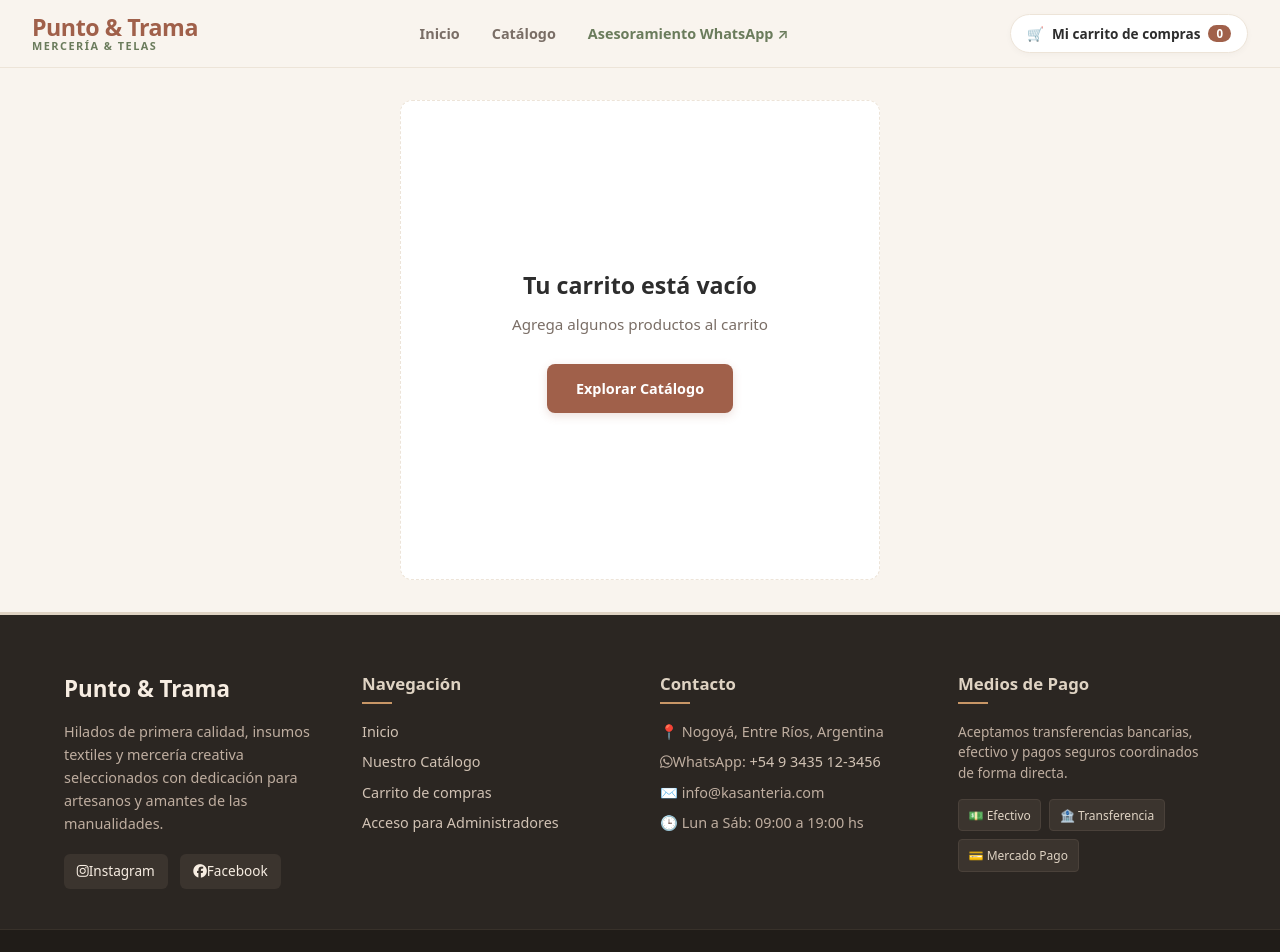
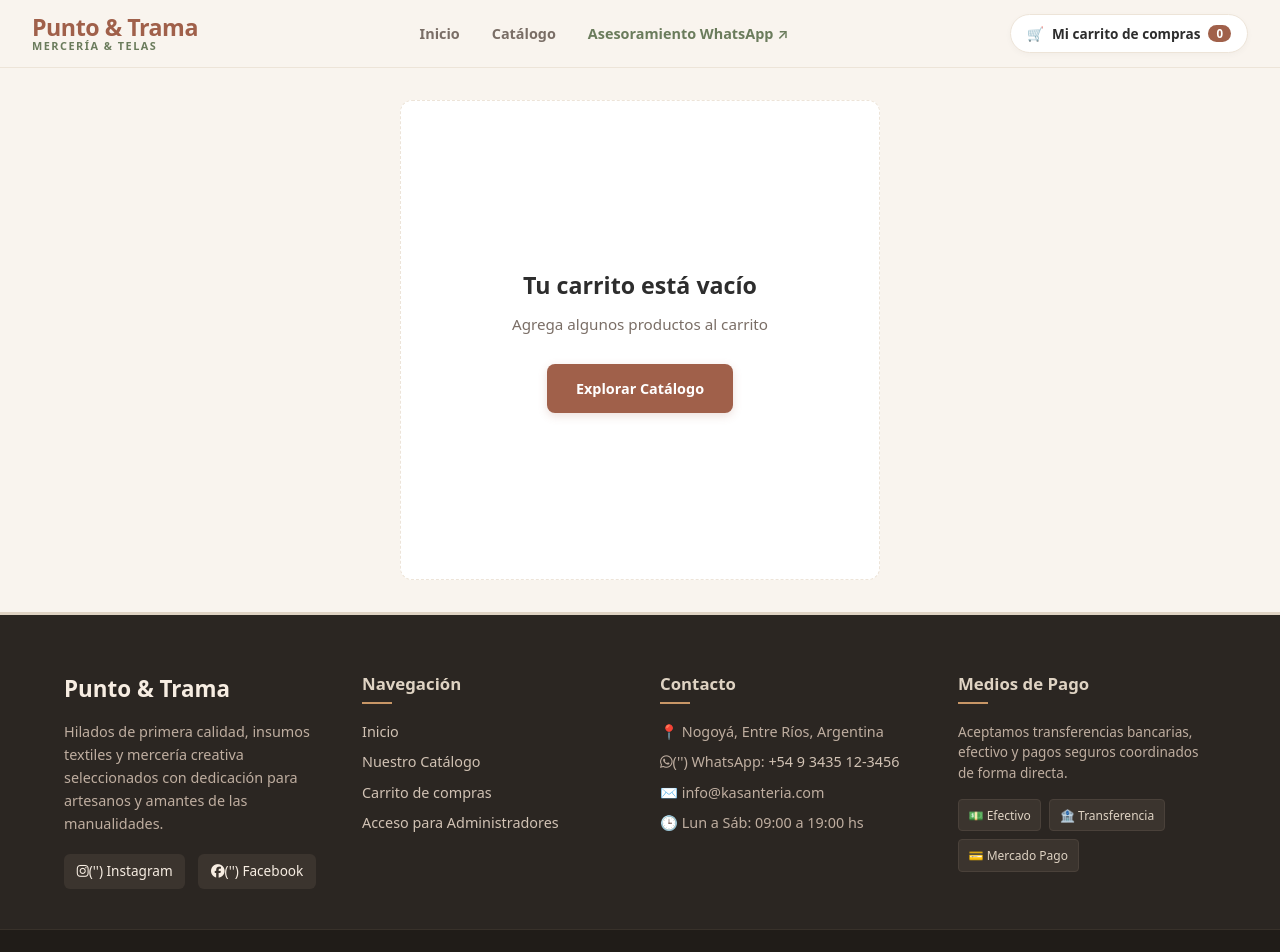
Before and after one commit to Martin-Birchenz/Kasanteria, a React (Vite) app in the folder front/: page /carrito in a window 1280 px wide. Shown: the top 952 px of the page. Built offline with nearby package versions, Linux system fonts and the light colour scheme; no server answers.

Commit message:
Hice este commit por un espacio

```diff
--- a/front/src/components/Footer.jsx
+++ b/front/src/components/Footer.jsx
@@ -22,8 +22,7 @@ export const Footer = () => {
               aria-label="Instagram"
               className="social-link"
             >
-              <i className="fa-brands fa-instagram"></i>
-              Instagram
+              <i className="fa-brands fa-instagram"></i>('') Instagram
             </a>
             <a
               href="https://facebook.com"
@@ -32,8 +31,7 @@ export const Footer = () => {
               aria-label="Facebook"
               className="social-link"
             >
-              <i className="fa-brands fa-facebook"></i>
-              Facebook
+              <i className="fa-brands fa-facebook"></i>('') Facebook
             </a>
           </div>
         </div>
@@ -61,8 +59,7 @@ export const Footer = () => {
           <ul className="footer-contact">
             <li>📍 Nogoyá, Entre Ríos, Argentina</li>
             <li>
-              <i className="fa-brands fa-whatsapp"></i>
-              WhatsApp:{" "}
+              <i className="fa-brands fa-whatsapp"></i>('') WhatsApp:{" "}
               <a
                 href="https://wa.me/5493435123456"
                 target="_blank"
```
